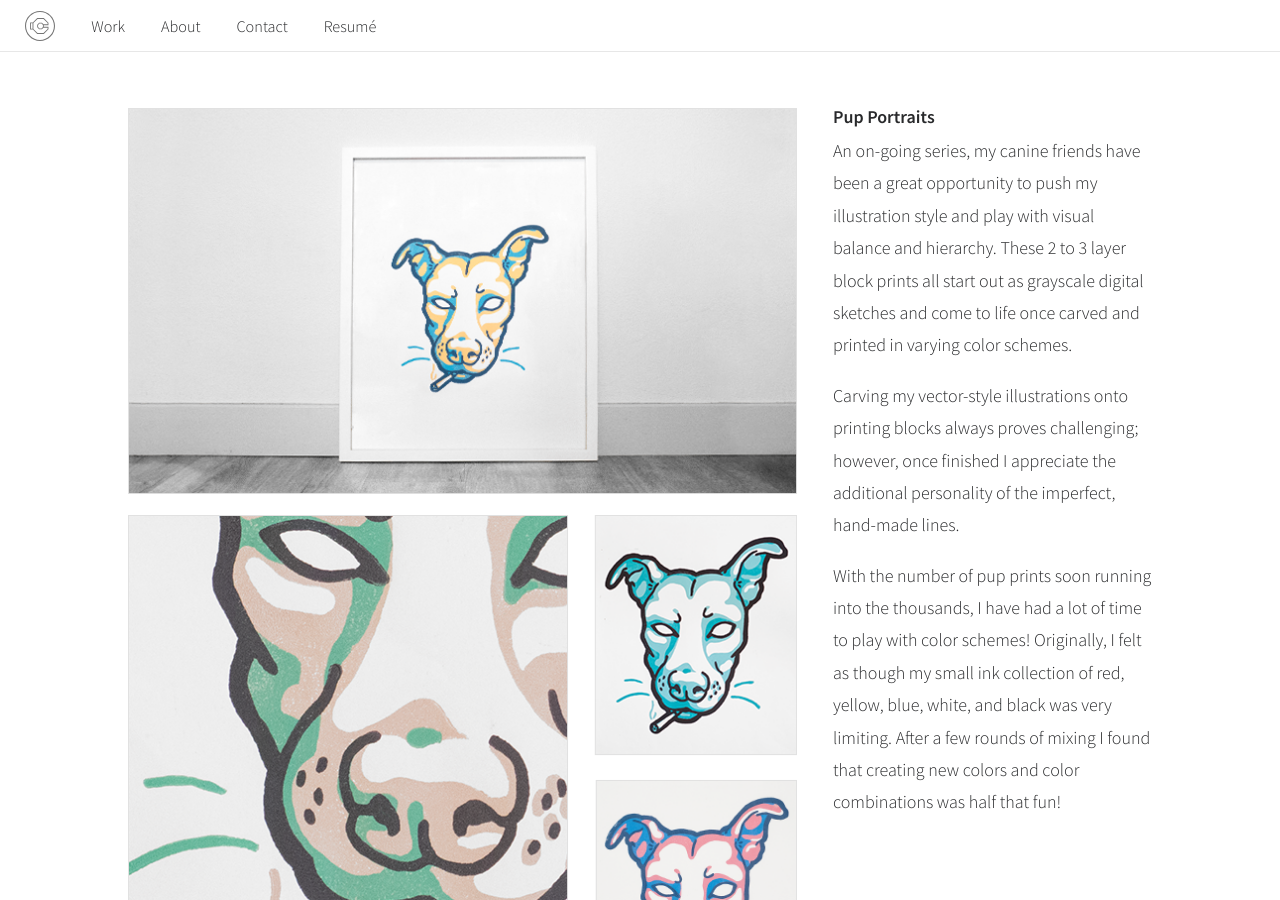
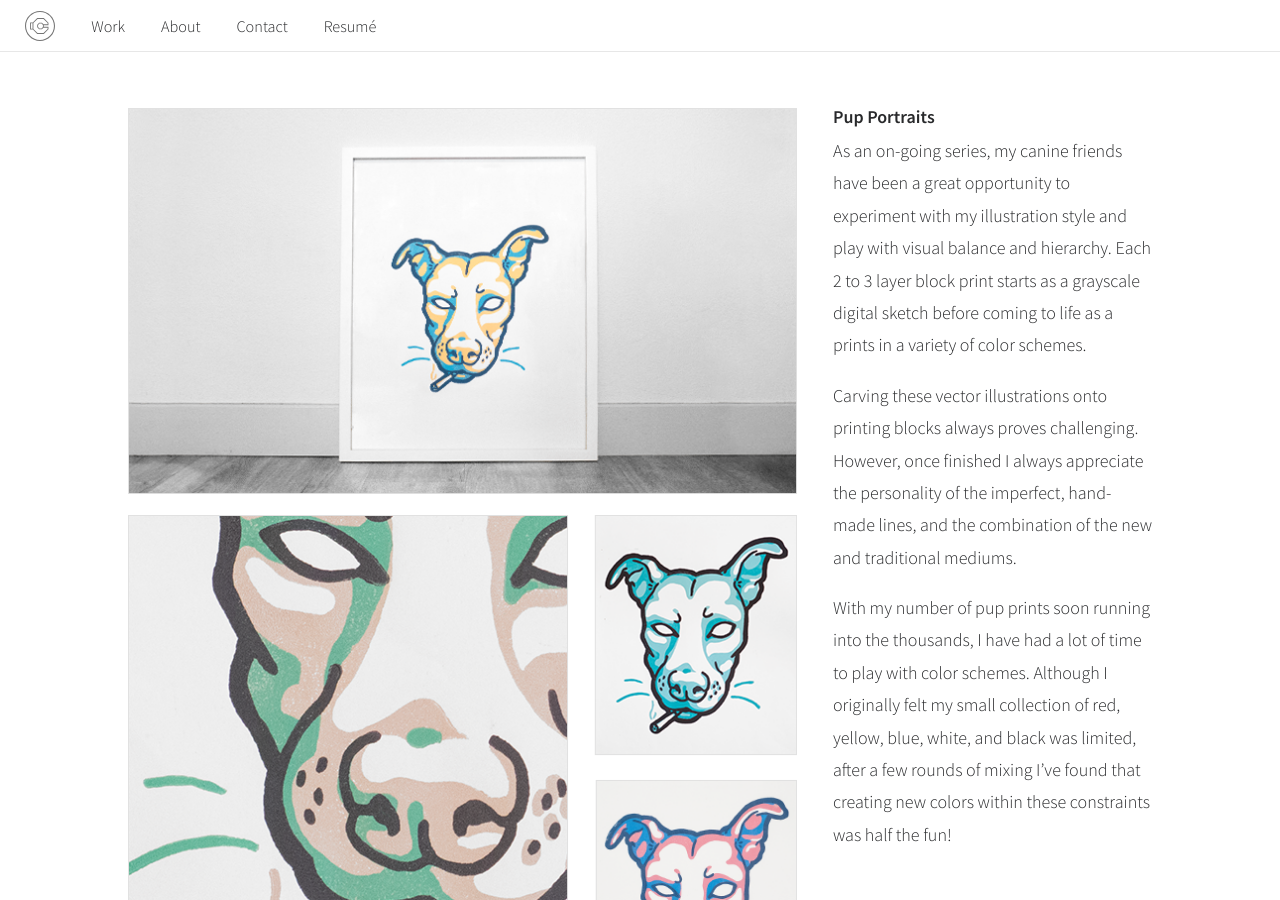
Before and after one commit to okay-cade/okay-cade.github.io, a Jekyll site: the page built from print.html, in a window 1280 px wide and 900 px high. Built offline with Jekyll 4.4.1, drawn with Linux system fonts in a browser that asks for light colours; some of the changed text lies outside the part shown.

Commit message:
Update print.html

```diff
--- a/print.html
+++ b/print.html
@@ -13,26 +13,9 @@ layout: default
     </div>
     <div class="l-two-up__item">
       <h4>Pup Portraits</h4>
-      <p>An on-going series, my canine friends have been a great opportunity to push my illustration style and play with visual balance  and hierarchy. These 2 to 3 layer block prints all start out as grayscale digital sketches and come to life once carved and printed in varying color schemes.</p>
-      <p>Carving my vector-style illustrations onto printing blocks always proves challenging; however, once finished I appreciate the additional personality of the imperfect, hand-made lines.</p>
-      <p>With the number of pup prints soon running into the thousands, I have had a lot of time to play with color schemes! Originally, I felt as though my small ink collection of red, yellow, blue, white, and black was very limiting. After a few rounds of mixing I found that creating new colors and color combinations was half that fun!</p>
+      <p>As an on-going series, my canine friends have been a great opportunity to experiment with my illustration style and play with visual balance and hierarchy. Each 2 to 3 layer block print starts as a grayscale digital sketch before coming to life as a prints in a variety of color schemes.</p>
+      <p>Carving these vector illustrations onto printing blocks always proves challenging. However, once finished I always appreciate the personality of the imperfect, hand-made lines, and the combination of the new and traditional mediums.</p>
+      <p>With my number of pup prints soon running into the thousands, I have had a lot of time to play with color schemes. Although I originally felt my small collection of red, yellow, blue, white, and black was limited, after a few rounds of mixing I’ve found that creating new colors within these constraints was half the fun!</p>
     </div>
   </div>
 </section>
-
-<section class="l-section l-wrapper-large portfolio">
-  <div class="l-two-up l-two-up--unequal">
-    <div class="l-two-up__item">
-      <img src="assets/images/trees.jpg">
-    </div>
-    <div class="l-two-up__item">
-      <h4>Patches</h4>
-      <p>Lorem ipsum dolor sit amet, consectetur adipisicing elit, sed do eiusmod
-      tempor incididunt ut labore et dolore magna aliqua. Ut enim ad minim veniam,
-      quis nostrud exercitation ullamco laboris nisi ut aliquip ex ea commodo
-      consequat. Duis aute irure dolor in reprehenderit in voluptate velit esse
-      cillum dolore eu fugiat nulla pariatur. Excepteur sint occaecat cupidatat non
-      proident, sunt in culpa qui officia deserunt mollit anim id est laborum.</p>
-    </div>
-  </div>
-</section>
```
